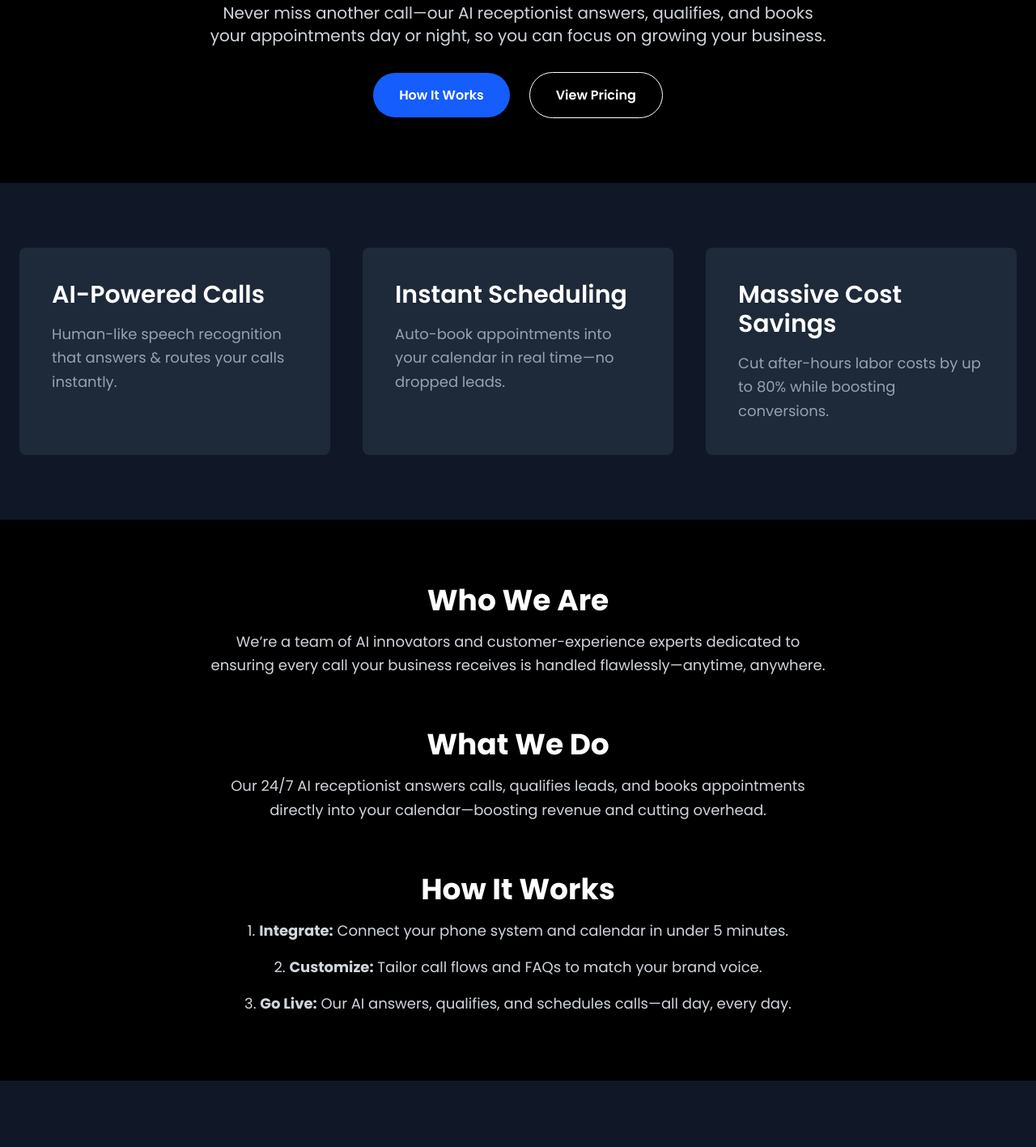
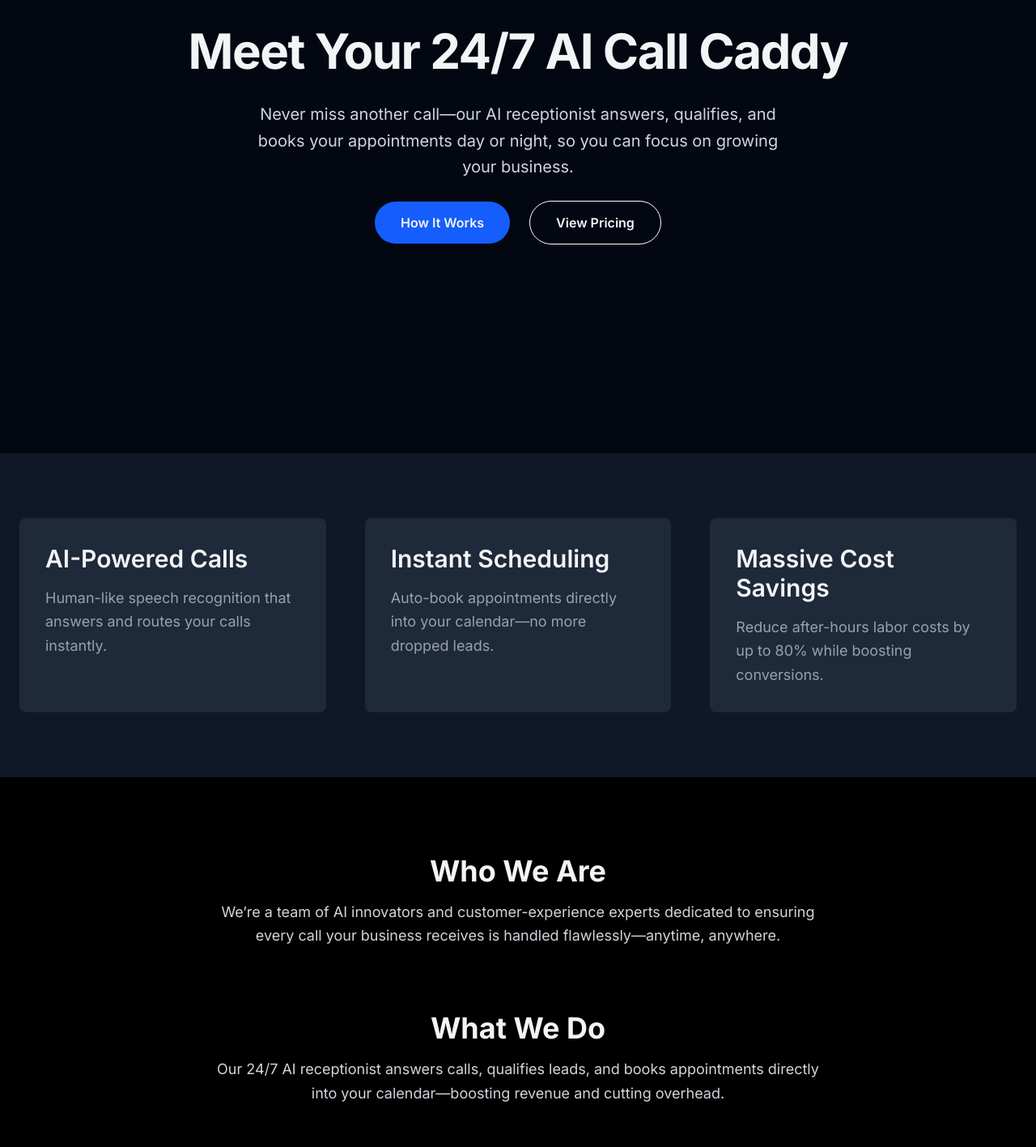
Before and after one commit to marxus99/callcaddy.ai, a Next.js app: page / in a window 1280 px wide. Shown: the part 240-1657 px from the top of the page at 81% size. Built offline with nearby package versions, Linux system fonts and the light colour scheme.

Commit message:
Improve landing page styling and readability

```diff
--- a/pages/index.tsx
+++ b/pages/index.tsx
@@ -7,17 +7,19 @@ export default function Home() {
   const features = [
     {
       title: 'AI-Powered Calls',
-      desc: 'Human-like speech recognition that answers & routes your calls instantly.',
+      desc:
+        'Human-like speech recognition that answers and routes your calls instantly.',
     },
     {
       title: 'Instant Scheduling',
-      desc: 'Auto-book appointments into your calendar in real time—no dropped leads.',
+      desc:
+        'Auto-book appointments directly into your calendar—no more dropped leads.',
     },
     {
       title: 'Massive Cost Savings',
-      desc: 'Cut after-hours labor costs by up to 80% while boosting conversions.',
+      desc: 'Reduce after-hours labor costs by up to 80% while boosting conversions.',
     },
-  ]
+  ];
 
   return (
     <>
@@ -34,26 +36,26 @@ export default function Home() {
           crossOrigin="true"
         />
         <link
-          href="https://fonts.googleapis.com/css2?family=Poppins:wght@300;400;600;700&display=swap"
+          href="https://fonts.googleapis.com/css2?family=Inter:wght@400;600;700&display=swap"
           rel="stylesheet"
         />
       </Head>
 
       <main
-        className="bg-black text-white font-sans"
-        style={{ fontFamily: 'Poppins, sans-serif' }}
+        className="bg-gray-950 text-gray-100 font-sans"
+        style={{ fontFamily: 'Inter, sans-serif' }}
       >
         {/* Hero */}
-        <section className="pt-32 pb-24 px-6 text-center">
-          <h1 className="text-5xl md:text-6xl lg:text-7xl font-bold mb-6 leading-tight">
+        <section className="min-h-screen flex flex-col justify-center items-center text-center px-6 py-24 space-y-8">
+          <h1 className="text-4xl md:text-6xl font-extrabold tracking-tight">
             Meet Your 24/7 AI Call Caddy
           </h1>
-          <p className="text-lg md:text-xl text-gray-300 max-w-3xl mx-auto mb-12">
+          <p className="text-lg md:text-xl text-gray-300 max-w-2xl leading-relaxed">
             Never miss another call—our AI receptionist answers, qualifies, and
             books your appointments day or night, so you can focus on growing
             your business.
           </p>
-          <div className="flex flex-col sm:flex-row gap-6 justify-center">
+          <div className="flex flex-col sm:flex-row gap-6 justify-center pt-2">
             <Link href="/how-it-works">
               <a className="w-full sm:w-auto px-8 py-4 bg-blue-600 hover:bg-blue-700 rounded-full font-semibold transition">
                 How It Works
@@ -69,13 +71,13 @@ export default function Home() {
 
         {/* Features */}
         <section className="py-20 px-6 bg-gray-900">
-          <div className="container mx-auto grid gap-10 md:grid-cols-3">
+          <div className="container mx-auto grid gap-12 md:grid-cols-3">
             {features.map((f) => (
               <div
                 key={f.title}
-                className="bg-gray-800 p-10 rounded-lg flex flex-col h-full"
+                className="bg-gray-800 p-8 rounded-lg flex flex-col h-full space-y-4"
               >
-                <h3 className="text-2xl md:text-3xl font-semibold mb-4">
+                <h3 className="text-2xl md:text-3xl font-semibold">
                   {f.title}
                 </h3>
                 <p className="text-base md:text-lg text-gray-400 flex-grow leading-relaxed">
@@ -87,8 +89,8 @@ export default function Home() {
         </section>
 
         {/* About / What / How */}
-        <section className="py-20 px-6 bg-black">
-          <div className="container mx-auto max-w-3xl space-y-16 text-center">
+        <section className="py-24 px-6 bg-black">
+          <div className="container mx-auto max-w-3xl space-y-20 text-center">
             <div>
               <h2 className="text-3xl md:text-4xl font-bold mb-4">Who We Are</h2>
               <p className="text-base md:text-lg text-gray-300 leading-relaxed">
@@ -126,8 +128,8 @@ export default function Home() {
         </section>
 
         {/* Final CTA */}
-        <section className="py-20 px-6 bg-gray-900">
-          <div className="container mx-auto text-center">
+        <section className="py-24 px-6 bg-gray-900">
+          <div className="container mx-auto text-center space-y-6">
             <h2 className="text-2xl md:text-3xl font-bold mb-6">
               Ready to elevate your front desk?
             </h2>
```
